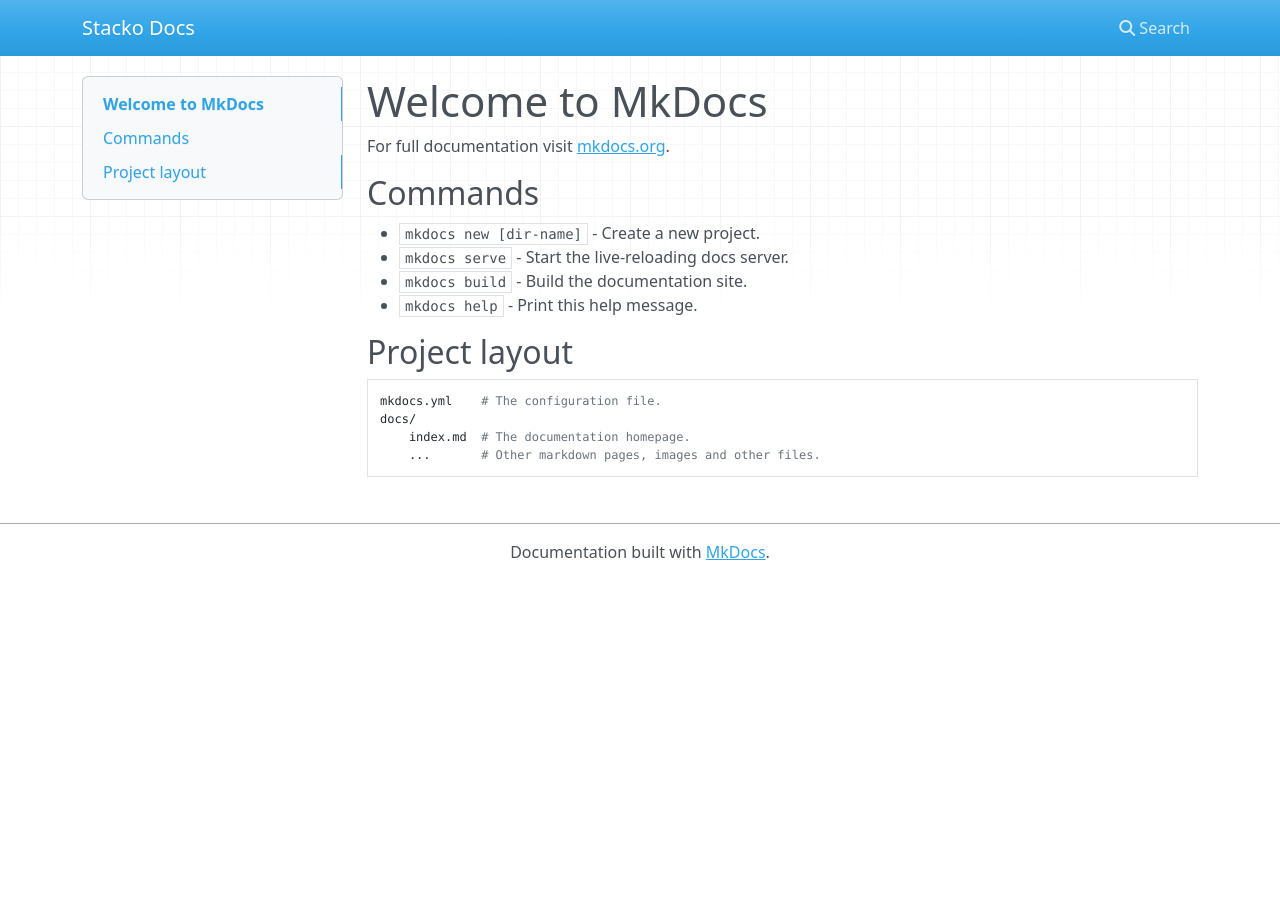
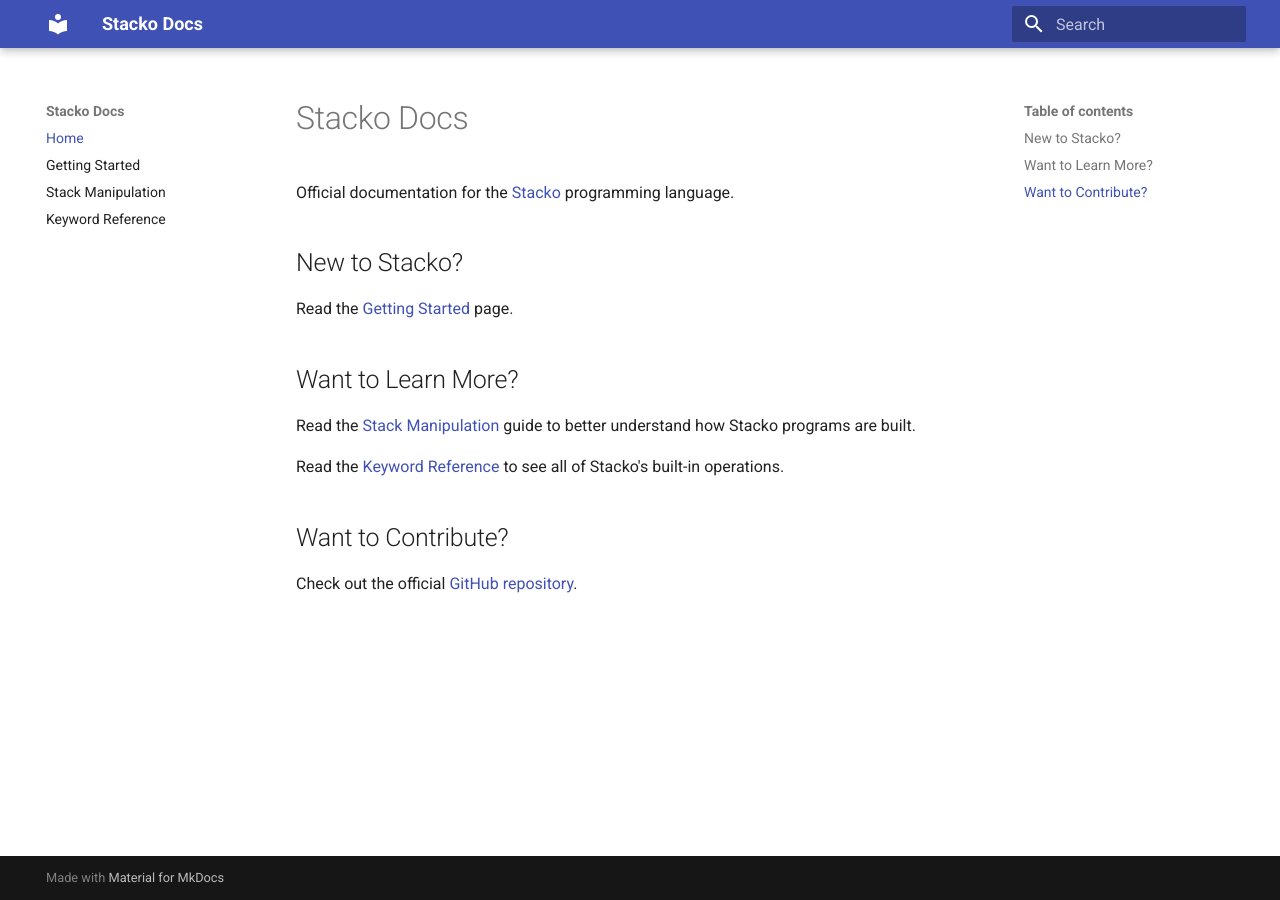
Before and after one commit to Suirabu/stacko-docs, an MkDocs documentation site: the page built from docs/index.md, in a window 1280 px wide. Built offline with MkDocs 1.6.1 and Material for MkDocs 9.7.7, drawn with Linux system fonts in a browser that asks for light colours; nearby versions of some CDN libraries.

Commit message:
Add docs
Added getting started page, stack manipulation guide, and keyword
reference.

```diff
--- a/docs/index.md
+++ b/docs/index.md
@@ -1,17 +1,17 @@
-# Welcome to MkDocs
+# Stacko Docs
 
-For full documentation visit [mkdocs.org](https://mkdocs.org).
+Official documentation for the [Stacko](https://github.com/Mercifle/Stacko) programming language.
 
-## Commands
+## New to Stacko?
 
-* `mkdocs new [dir-name]` - Create a new project.
-* `mkdocs serve` - Start the live-reloading docs server.
-* `mkdocs build` - Build the documentation site.
-* `mkdocs help` - Print this help message.
+Read the [Getting Started](getting-started.md) page.
 
-## Project layout
+## Want to Learn More?
 
-    mkdocs.yml    # The configuration file.
-    docs/
-        index.md  # The documentation homepage.
-        ...       # Other markdown pages, images and other files.
+Read the [Stack Manipulation](stack-manipulation.md) guide to better understand how Stacko programs are built.
+
+Read the [Keyword Reference](keywords.md) to see all of Stacko's built-in operations.
+
+## Want to Contribute?
+
+Check out the official [GitHub repository](https://github.com/Mercifle/Stacko).
--- a/mkdocs.yml
+++ b/mkdocs.yml
@@ -1 +1,20 @@
 site_name: Stacko Docs
+
+nav:
+  - Home: index.md
+  - Getting Started: getting-started.md
+  - Stack Manipulation: stack-manipulation.md
+  - Keyword Reference: keywords.md
+
+theme:
+  name: material
+  features:
+    - content.code.annotate
+
+
+markdown_extensions:
+  - pymdownx.highlight:
+      anchor_linenums: true
+  - pymdownx.inlinehilite
+  - pymdownx.snippets
+  - pymdownx.superfences
```
Also changed, not shown: docs/getting-started.md (added, +81 -0 lines), docs/keyword-examples/file.md (added, +36 -0 lines), docs/keyword-examples/function.md (added, +22 -0 lines), docs/keyword-examples/get-element.md (added, +24 -0 lines), docs/keywords.md (added, +104 -0 lines), docs/stack-manipulation.md (added, +118 -0 lines).
